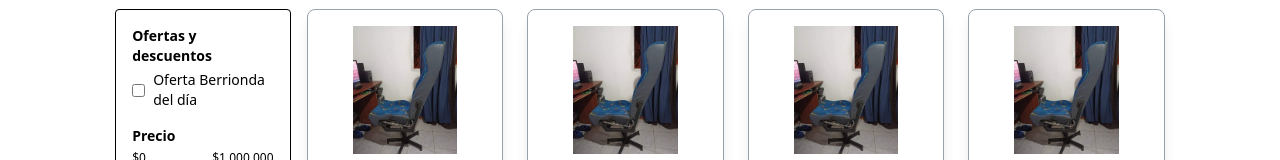
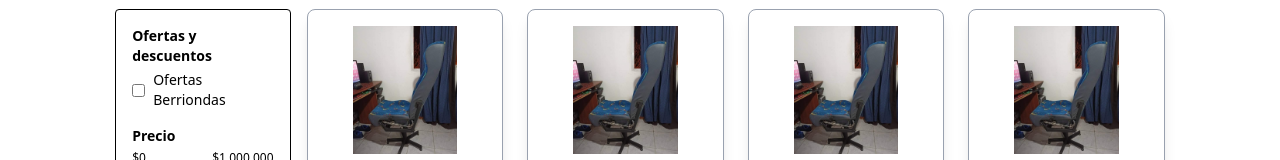
Before and after one commit to dangv31/devwebTrabajo, a React (Vite) app in the folder frontend/: page /products in a window 1280 px wide. Shown: the part 266-426 px from the top of the page. Built offline with nearby package versions, Linux system fonts and the light colour scheme.

Commit message:
arreglo de ofertas en el filtro

```diff
--- a/frontend/src/components/SideBarFilters.jsx
+++ b/frontend/src/components/SideBarFilters.jsx
@@ -25,10 +25,10 @@ const SidebarFilters = ({ filters, setFilters, showCat = true }) => {
                 <label className="flex items-center gap-2">
                     <input
                         type="checkbox"
-                        checked={filters.offers.has("Oferta Berrionda del día")}
-                        onChange={() => handleCheckboxChange("offers", "Oferta Berrionda del día")}
+                        checked={filters.offers.has("Ofertas Berriondas")}
+                        onChange={() => handleCheckboxChange("offers", "Ofertas Berriondas")}
                     />
-                    Oferta Berrionda del día
+                    Ofertas Berriondas
                 </label>
             </div>
 
```
